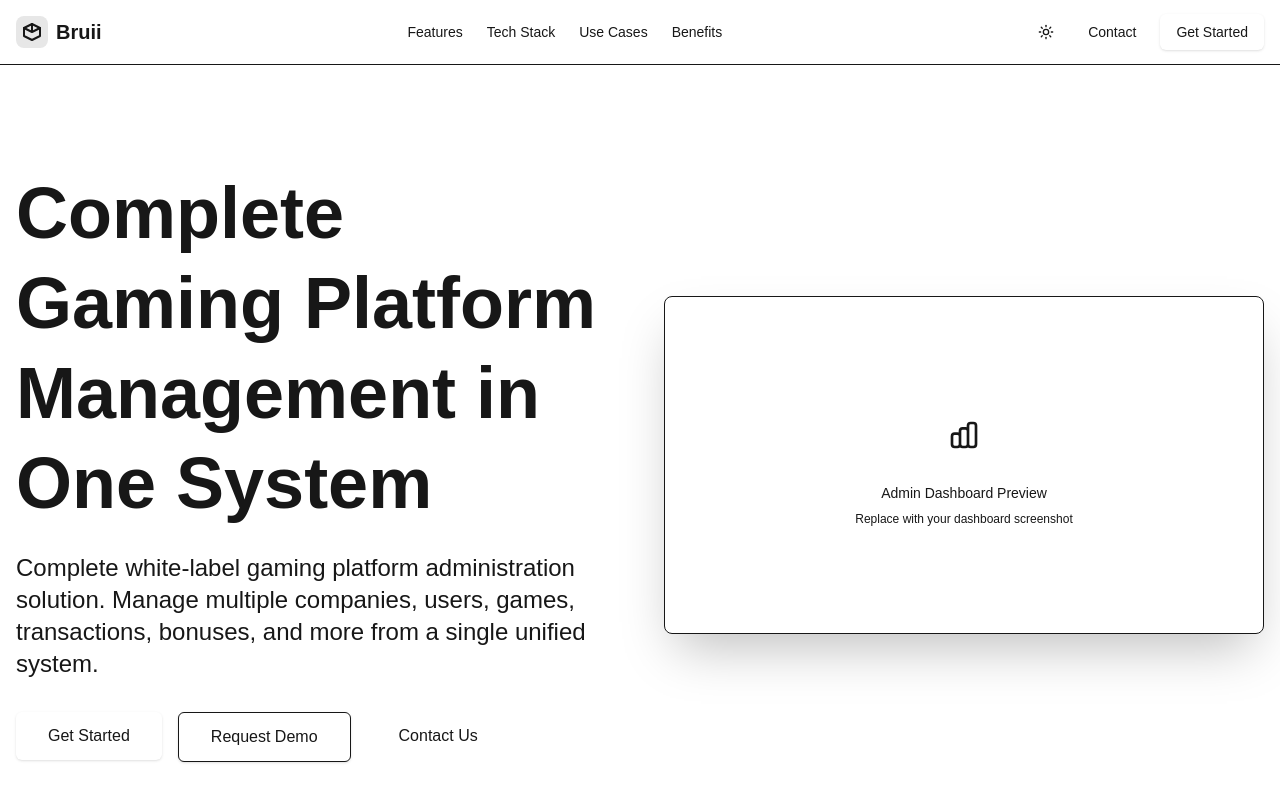
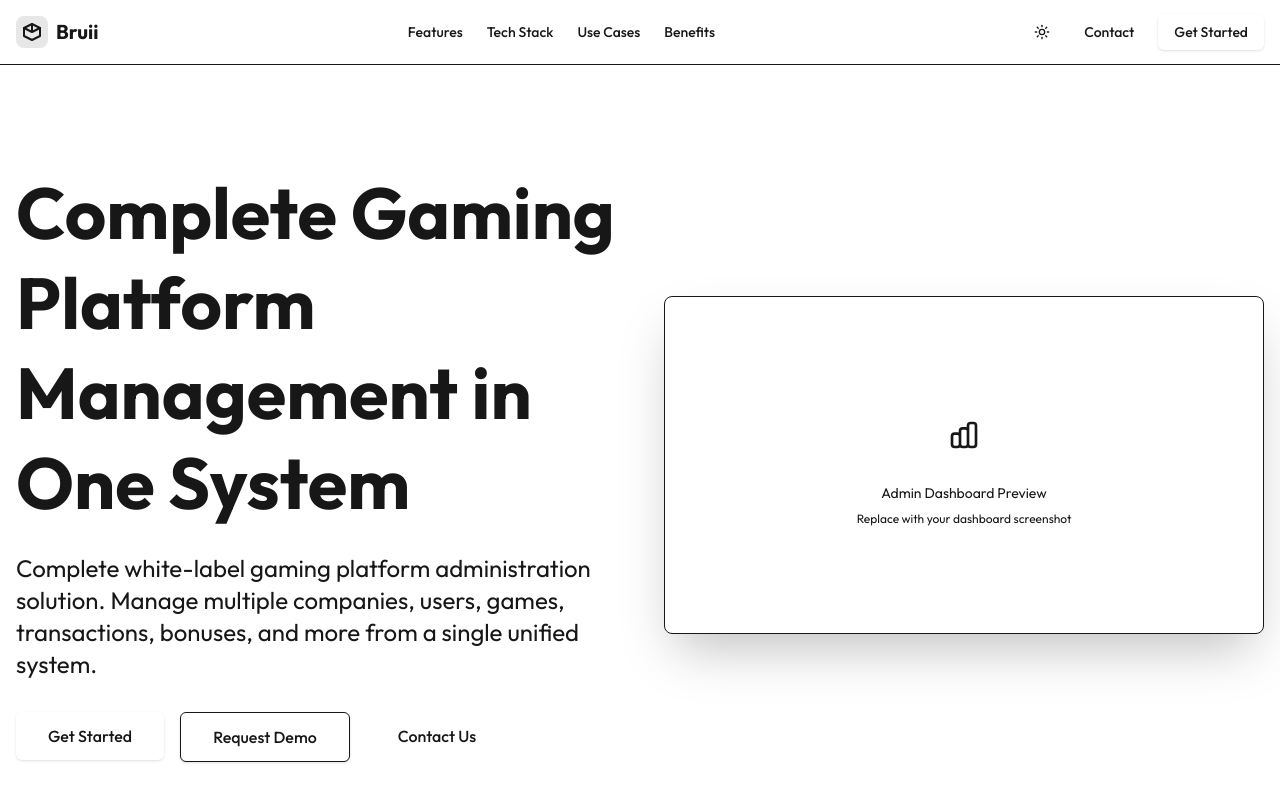
Before and after one commit to aminofabian/bruii-landing-page, a Next.js app: page / in a window 1280 px wide. Shown: the top 800 px of the page. Built offline with nearby package versions, Linux system fonts and the light colour scheme.

Commit message:
The Outfit font is now applied across the site. It loads from Google Fonts with display: swap for better performance. All text should now use Outfit.

```diff
--- a/src/app/globals.css
+++ b/src/app/globals.css
@@ -13,12 +13,11 @@
 @theme inline {
   --color-background: var(--background);
   --color-foreground: var(--foreground);
-  --font-sans: var(--font-geist-sans);
-  --font-mono: var(--font-geist-mono);
+  --font-sans: var(--font-outfit);
 }
 
 body {
   background: var(--background);
   color: var(--foreground);
-  font-family: Arial, Helvetica, sans-serif;
+  font-family: var(--font-outfit), sans-serif;
 }
--- a/src/app/layout.tsx
+++ b/src/app/layout.tsx
@@ -1,17 +1,13 @@
 import type { Metadata } from "next";
-import { Geist, Geist_Mono } from "next/font/google";
+import { Outfit } from "next/font/google";
 import "./globals.css";
 import Navbar from "@/components/landing/navbar";
 import { ThemeProvider } from "@/components/theme-provider";
 
-const geistSans = Geist({
-  variable: "--font-geist-sans",
+const outfit = Outfit({
+  variable: "--font-outfit",
   subsets: ["latin"],
-});
-
-const geistMono = Geist_Mono({
-  variable: "--font-geist-mono",
-  subsets: ["latin"],
+  display: "swap",
 });
 
 export const metadata: Metadata = {
@@ -28,7 +24,7 @@ export default function RootLayout({
   return (
     <html lang="en" suppressHydrationWarning>
       <body
-        className={`${geistSans.variable} ${geistMono.variable} antialiased`}
+        className={`${outfit.variable} antialiased`}
       >
         <ThemeProvider>
           <Navbar />
```
